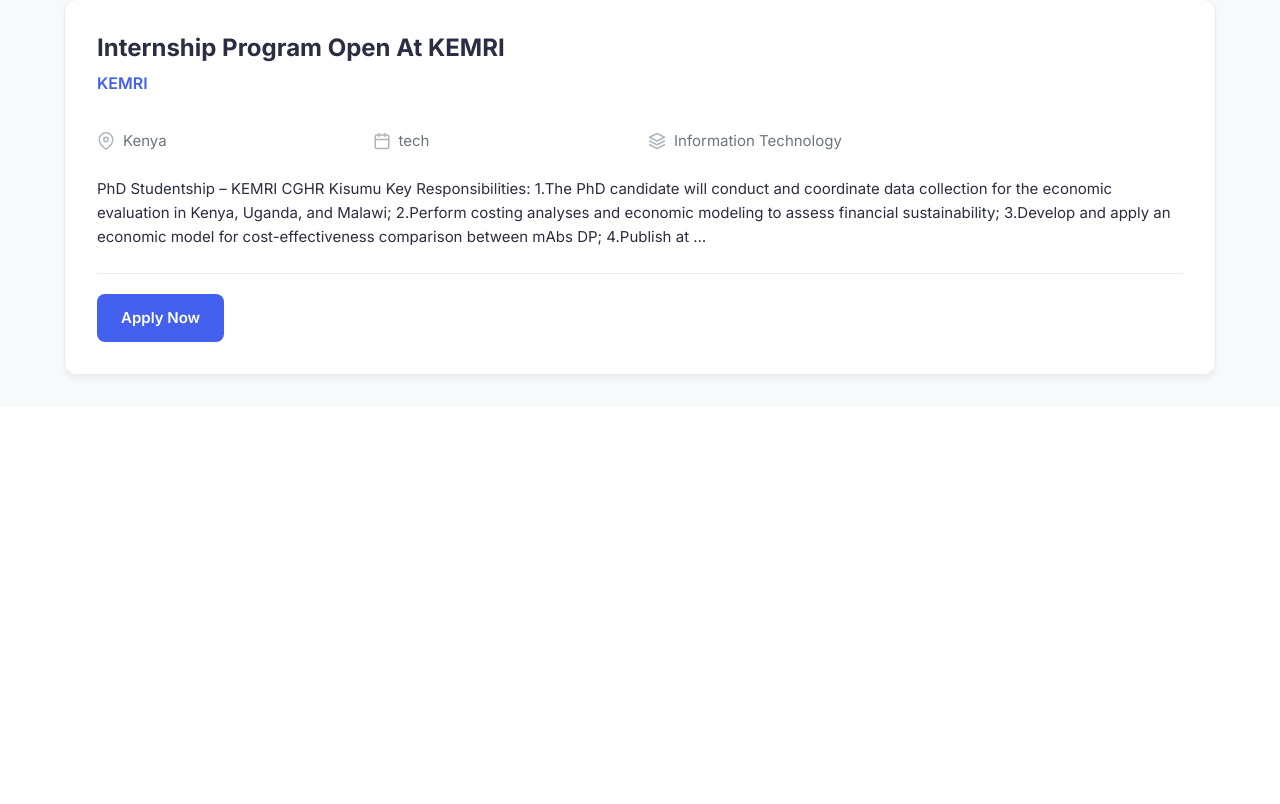
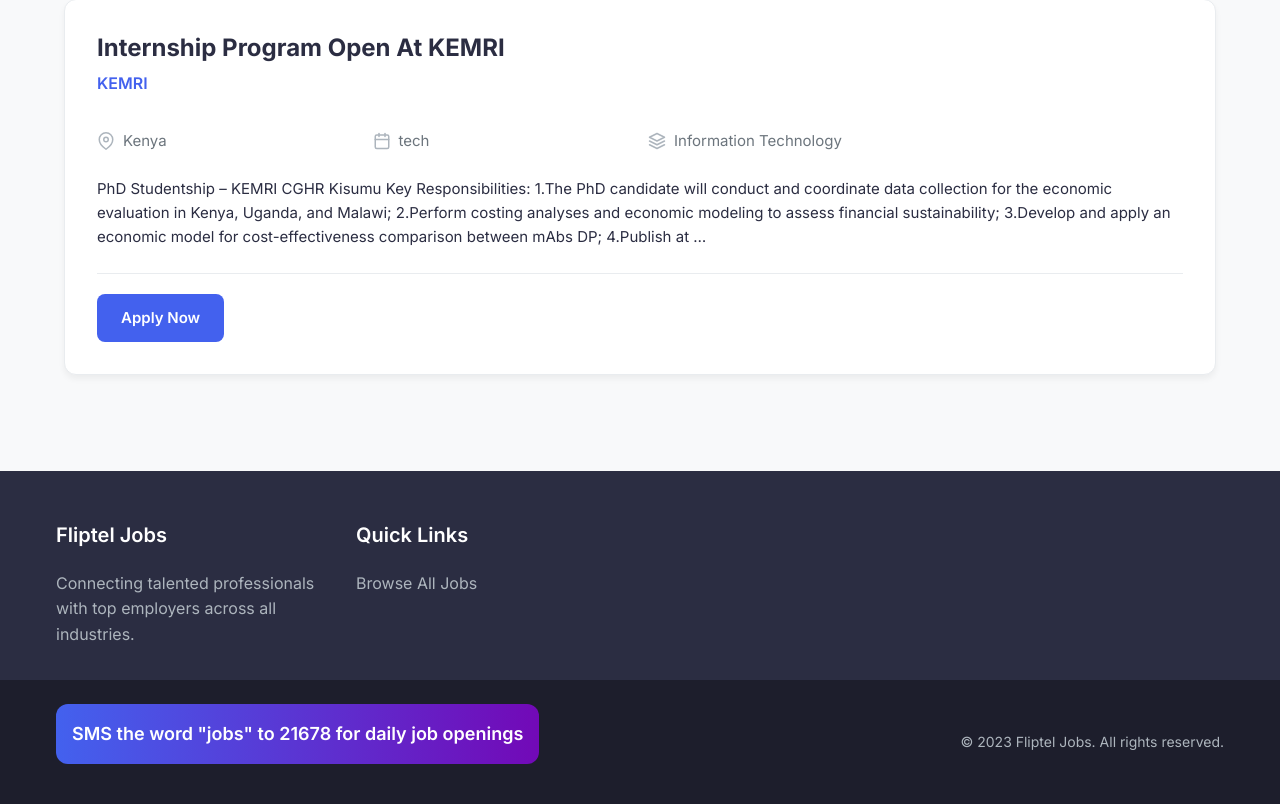
Before and after one commit to Brian-oum/Fliptel, a Django app: page / in a window 1280 px wide. Shown: the part 531-1335 px from the top of the page. Before the commit the page ends 910 px from the top, so only its background shows below. Run offline with Django 5.2, Linux system fonts and the light colour scheme; data comes from the database, SQL or seed files in the repository.

Commit message:
footer addition

```diff
--- a/Fliptel_jobs/Jobs/templates/Jobs/job_list.html
+++ b/Fliptel_jobs/Jobs/templates/Jobs/job_list.html
@@ -46,6 +46,13 @@
             line-height: 1.6;
             -webkit-font-smoothing: antialiased;
             font-size: 16px;
+            display: flex;
+            flex-direction: column;
+            min-height: 100vh;
+        }
+
+        main {
+            flex: 1;
         }
 
         a {
@@ -285,7 +292,7 @@
             max-width: 600px;
             margin: 0 auto;
             display: flex;
-            flex-direction: column;
+            flex-direction: row;
             gap: 0.75rem;
         }
 
@@ -311,8 +318,9 @@
            align-items: center;
            justify-content: center;
            gap: 0.5rem;
-            width: 100%;
+           width: auto;
         }
+
 
         /* ===== Jobs Section ===== */
         .jobs-section {
@@ -486,6 +494,85 @@
             margin-bottom: 1.5rem;
         }
 
+        /* ===== Footer ===== */
+        .footer {
+            background-color: #2b2d42;
+            color: white;
+            padding: 3rem 0 0;
+            margin-top: 4rem;
+        }
+
+        .footer-content {
+            max-width: 1200px;
+            margin: 0 auto;
+            padding: 0 1rem;
+            display: grid;
+            grid-template-columns: 1fr;
+            gap: 2rem;
+        }
+
+        .footer-section {
+            margin-bottom: 2rem;
+        }
+
+        .footer-section h3 {
+            color: white;
+            margin-bottom: 1.25rem;
+            font-size: 1.25rem;
+            font-weight: 600;
+        }
+
+        .footer-links {
+            list-style: none;
+        }
+
+        .footer-links li {
+            margin-bottom: 0.75rem;
+        }
+
+        .footer-links a {
+            color: #adb5bd;
+            transition: var(--transition);
+        }
+
+        .footer-links a:hover {
+            color: white;
+        }
+
+        .footer-bottom {
+            background-color: #1d1e2c;
+            padding: 1.5rem 0;
+            text-align: center;
+        }
+
+        .footer-bottom-content {
+            max-width: 1200px;
+            margin: 0 auto;
+            padding: 0 1rem;
+            display: flex;
+            flex-direction: column;
+            gap: 1rem;
+        }
+
+        .sms-ad {
+            background: linear-gradient(90deg, #4361ee, #7209b7);
+            padding: 1rem;
+            border-radius: var(--radius);
+            text-align: center;
+            margin-bottom: 1rem;
+        }
+
+        .sms-ad p {
+            font-weight: 600;
+            font-size: 1.125rem;
+            margin: 0;
+        }
+
+        .copyright {
+            color: #adb5bd;
+            font-size: 0.875rem;
+        }
+
         /* ===== Mobile Menu ===== */
         @media (max-width: 768px) {
             .hamburger {
@@ -531,7 +618,9 @@
             .search-button {
                width: auto;
                padding: 0 2rem;
+               flex-shrink: 0; /* Prevents button from shrinking */
             }
+
 
             .filter-form {
                 flex-direction: row;
@@ -574,6 +663,10 @@
                 width: auto;
                 padding: 0.75rem 1.5rem;
             }
+
+            .footer-content {
+                grid-template-columns: repeat(2, 1fr);
+            }
         }
 
         @media (min-width: 768px) {
@@ -596,10 +689,24 @@
             .job-meta {
                 grid-template-columns: repeat(3, 1fr);
             }
+
+            .footer-content {
+                grid-template-columns: repeat(3, 1fr);
+            }
+
+            .footer-bottom-content {
+                flex-direction: row;
+                justify-content: space-between;
+                align-items: center;
+            }
         }
 
         @media (min-width: 1024px) {
             .job-meta {
+                grid-template-columns: repeat(4, 1fr);
+            }
+
+            .footer-content {
                 grid-template-columns: repeat(4, 1fr);
             }
         }
@@ -645,6 +752,7 @@
         </div>
     </header>
 
+    <main>
         <!-- Hero Section -->
         <section class="hero">
             <div class="hero-content">
@@ -737,6 +845,35 @@
                 </div>
             </div>
         </section>
+    </main>
+
+    <!-- Footer Section -->
+    <footer class="footer">
+        <div class="footer-content">
+            <div class="footer-section">
+                <h3>Fliptel Jobs</h3>
+                <p style="color: #adb5bd;">Connecting talented professionals with top employers across all industries.</p>
+            </div>
+
+            <div class="footer-section">
+                <h3>Quick Links</h3>
+                <ul class="footer-links">
+                    <li><a href="{% url 'job_list' %}">Browse All Jobs</a></li>
+                </ul>
+            </div>
+        </div>
+
+        <div class="footer-bottom">
+            <div class="footer-bottom-content">
+                <div class="sms-ad">
+                    <p>SMS the word "jobs" to 21678 for daily job openings</p>
+                </div>
+                <div class="copyright">
+                    &copy; 2023 Fliptel Jobs. All rights reserved.
+                </div>
+            </div>
+        </div>
+    </footer>
 
     <script>
         // Mobile Menu Toggle
```
Lines whose indentation alone changed are shown as unchanged.
